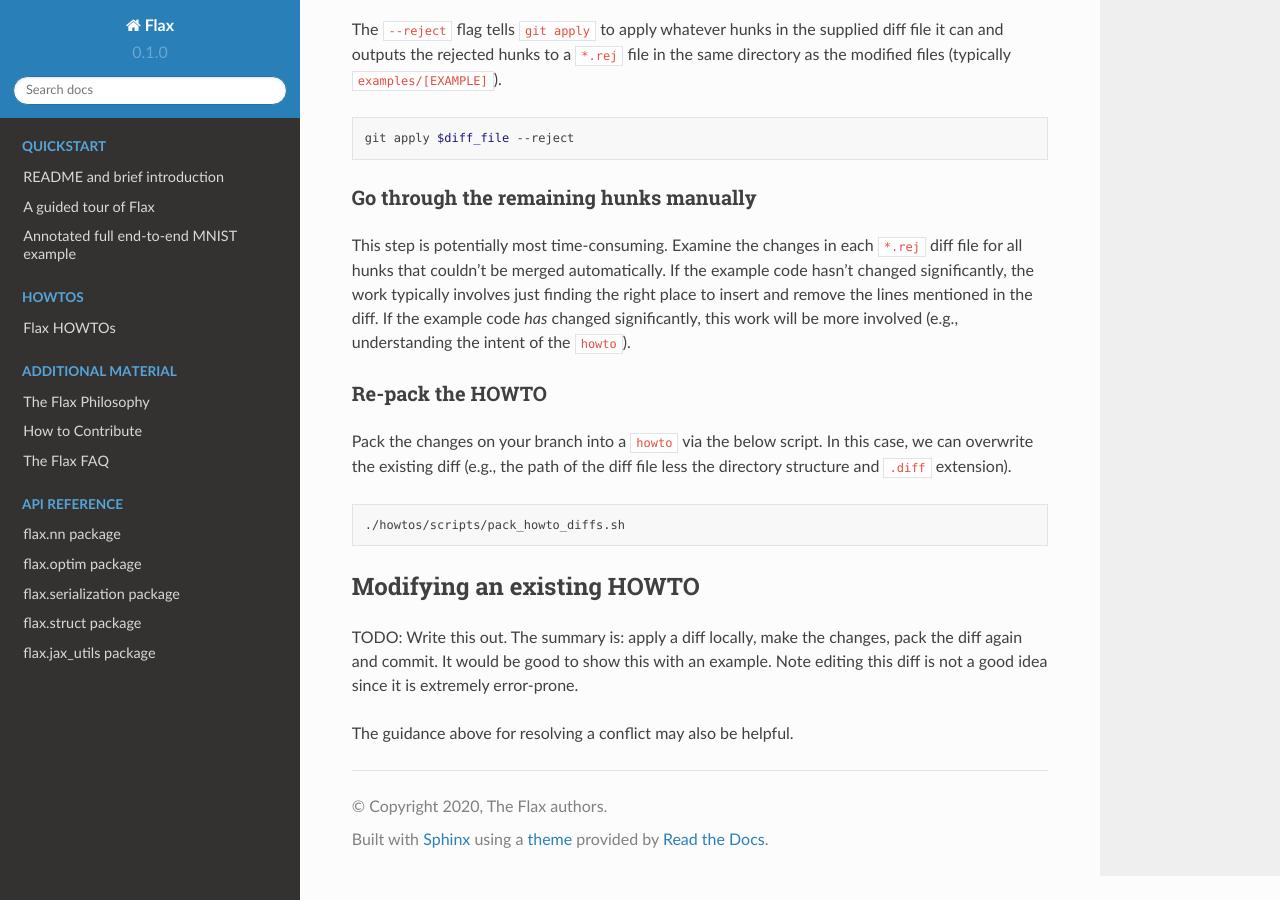
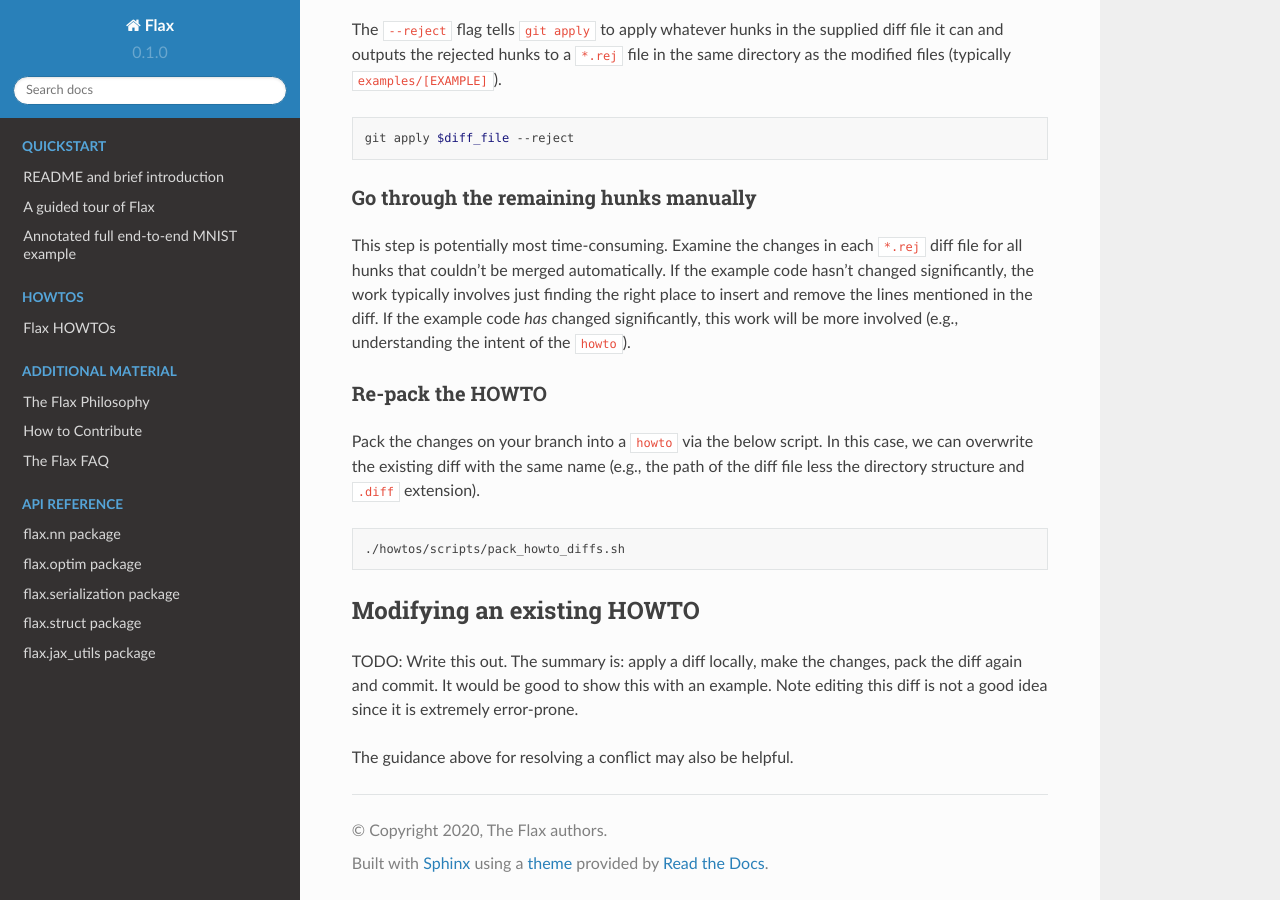
Before and after one commit to google/flax, a Sphinx documentation site: the page built from docs/howtos-howto.md, in a window 1280 px wide and 900 px high, scrolled down 1612 px. Built offline with Sphinx 7.4.7 and the Read the Docs theme 2.0.0, drawn with Linux system fonts in a browser that asks for light colours; the version number is read from the project's files by our own code.

Commit message:
Small clarification

````diff
--- a/docs/howtos-howto.md
+++ b/docs/howtos-howto.md
@@ -83,8 +83,8 @@ involved (e.g., understanding the intent of the `howto`).
 
 ### Re-pack the HOWTO
 Pack the changes on your branch into a `howto` via the below script. In this
-case, we can overwrite the existing diff (e.g., the path of the diff file less
-the directory structure and `.diff` extension).
+case, we can overwrite the existing diff with the same name (e.g., the path of
+the diff file less the directory structure and `.diff` extension).
 ```bash
 ./howtos/scripts/pack_howto_diffs.sh
 ```
````
